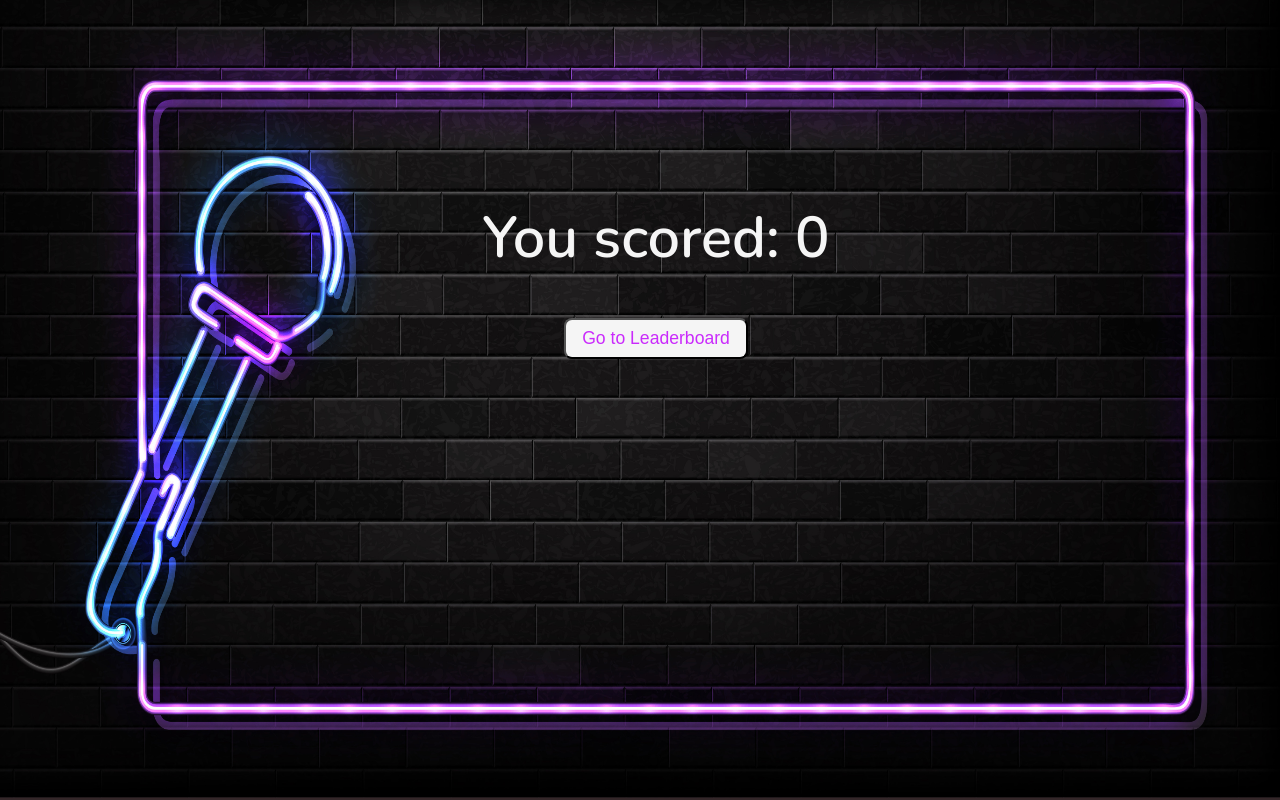
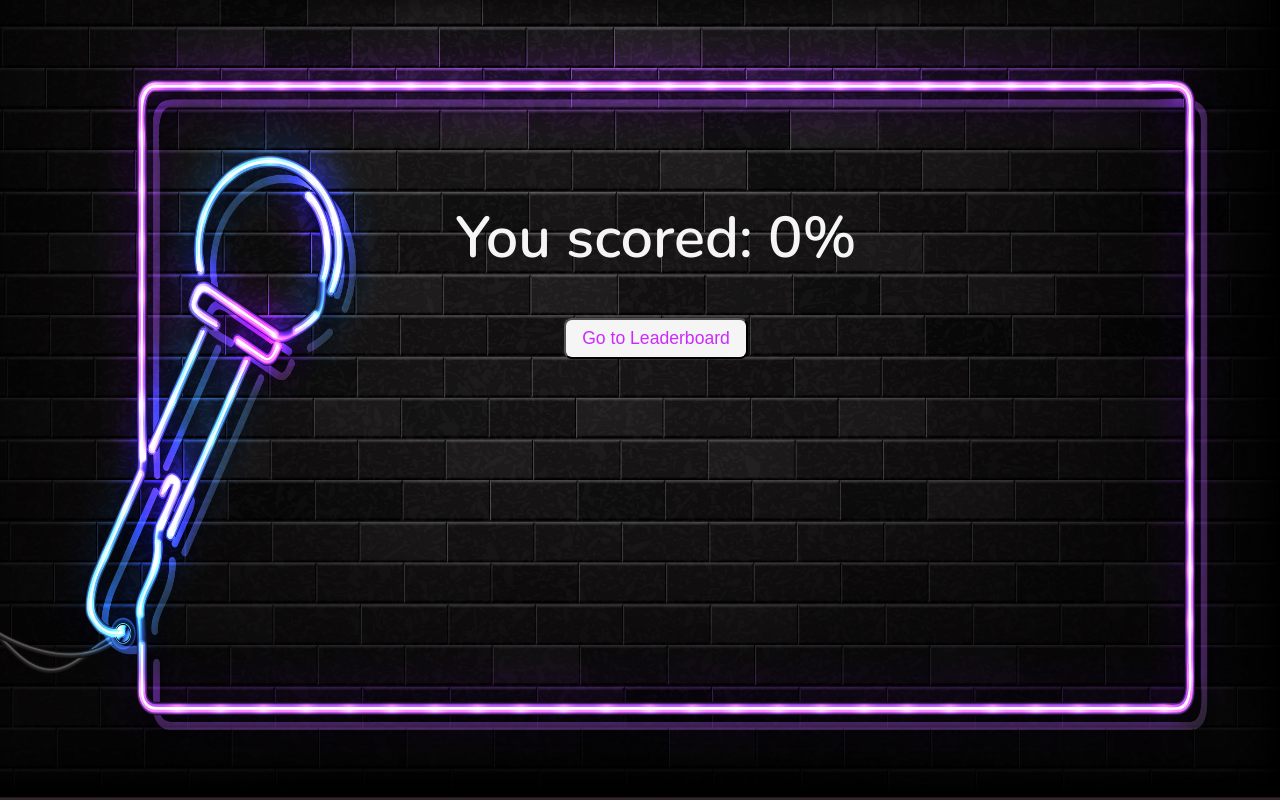
Before and after one commit to pearlhamilton/Quizzical, a React app in the folder react-client/: page /score in a window 1280 px wide. Built offline with nearby package versions, Linux system fonts and the light colour scheme; no server answers.

Commit message:
change scores to percentages

```diff
--- a/react-client/src/components/LeaderBoardScore/index.js
+++ b/react-client/src/components/LeaderBoardScore/index.js
@@ -1,10 +1,11 @@
-import React from 'react';
+import React, {useEffect} from 'react';
+
 
 const LeaderBoardScore = (props) => {
 
     return(
 
-        <p role="leaderboardScore">{props.score.player} : {props.score.score}</p>
+        <p role="leaderboardScore">{props.score.player} : {props.score.score} %</p>
 
     )
 }
--- a/react-client/src/pages/ScorePage/index.js
+++ b/react-client/src/pages/ScorePage/index.js
@@ -8,7 +8,9 @@ import {socket} from '../../socket/index.js';
 const ScorePage =() => {
 const username = useSelector((state) => state.user.user.username)
 const score = useSelector((state)=> state.quizReducer.score) //get score from state
-
+const results = useSelector((state) => state.quizReducer.results);
+const percentage = Math.round(score / results.length * 100)
+console.log(percentage)
 
 const getPlayers = () => {
     //TODO: extract from redux room name and store to roomName
@@ -25,7 +27,7 @@ const getPlayers = () => {
             }
             const results = {
                 "player": username,
-                "score": score
+                "score": percentage
               }
             console.log(results)
             const { data } = await axios.post(`https://quizzicalquiz.herokuapp.com/players`, results, options)
@@ -42,10 +44,11 @@ const getPlayers = () => {
     useEffect(() => {
         sendResults()
     })
+
   return (
     <div id="score-page">
     <div id="playerscore">
-      <h1>You scored: {score}</h1>
+      <h1>You scored: {percentage}% </h1>
     <Link to="/leaderboard"><button>Go to Leaderboard</button></Link>
     </div>
     </div>
```
